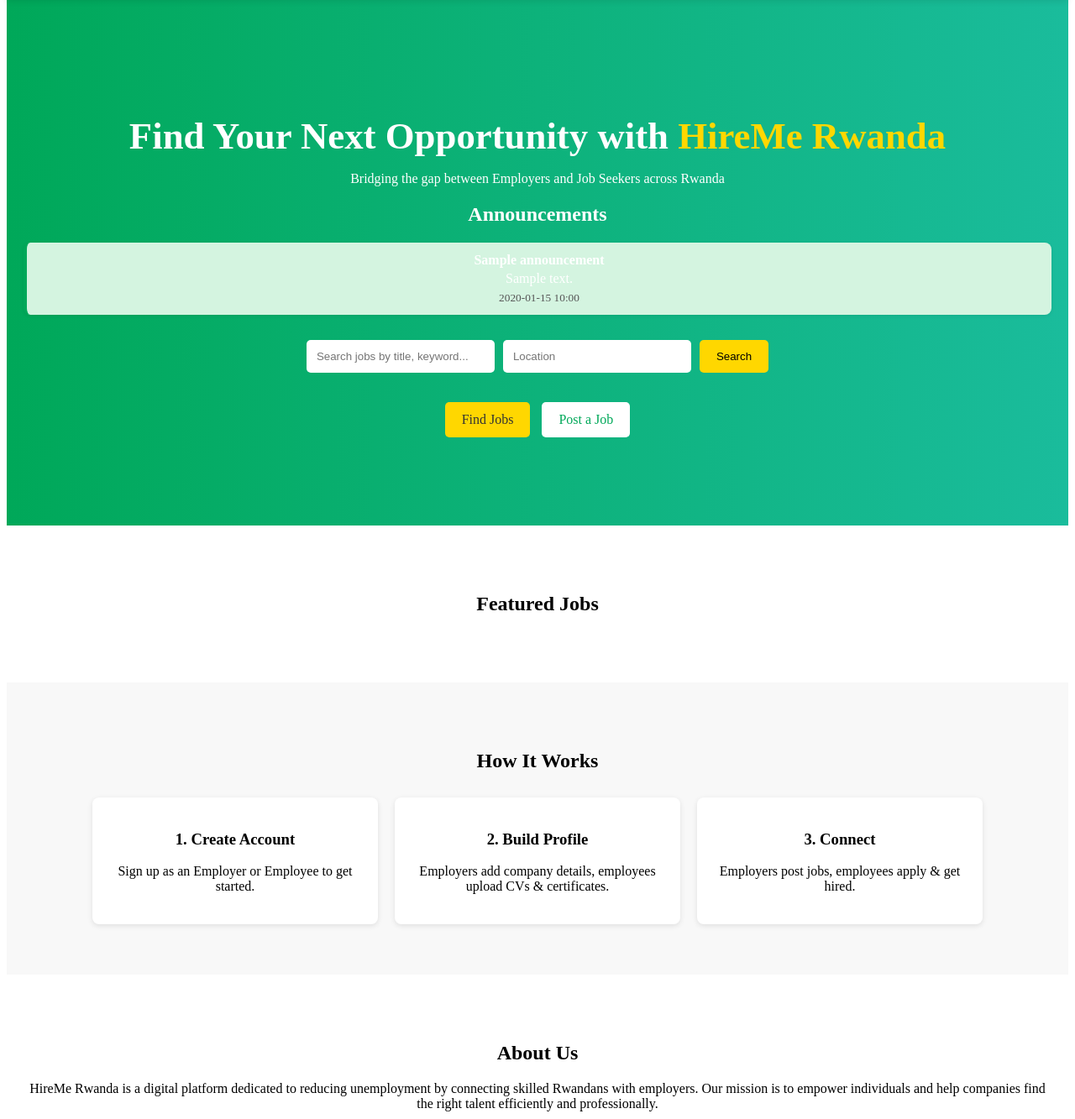
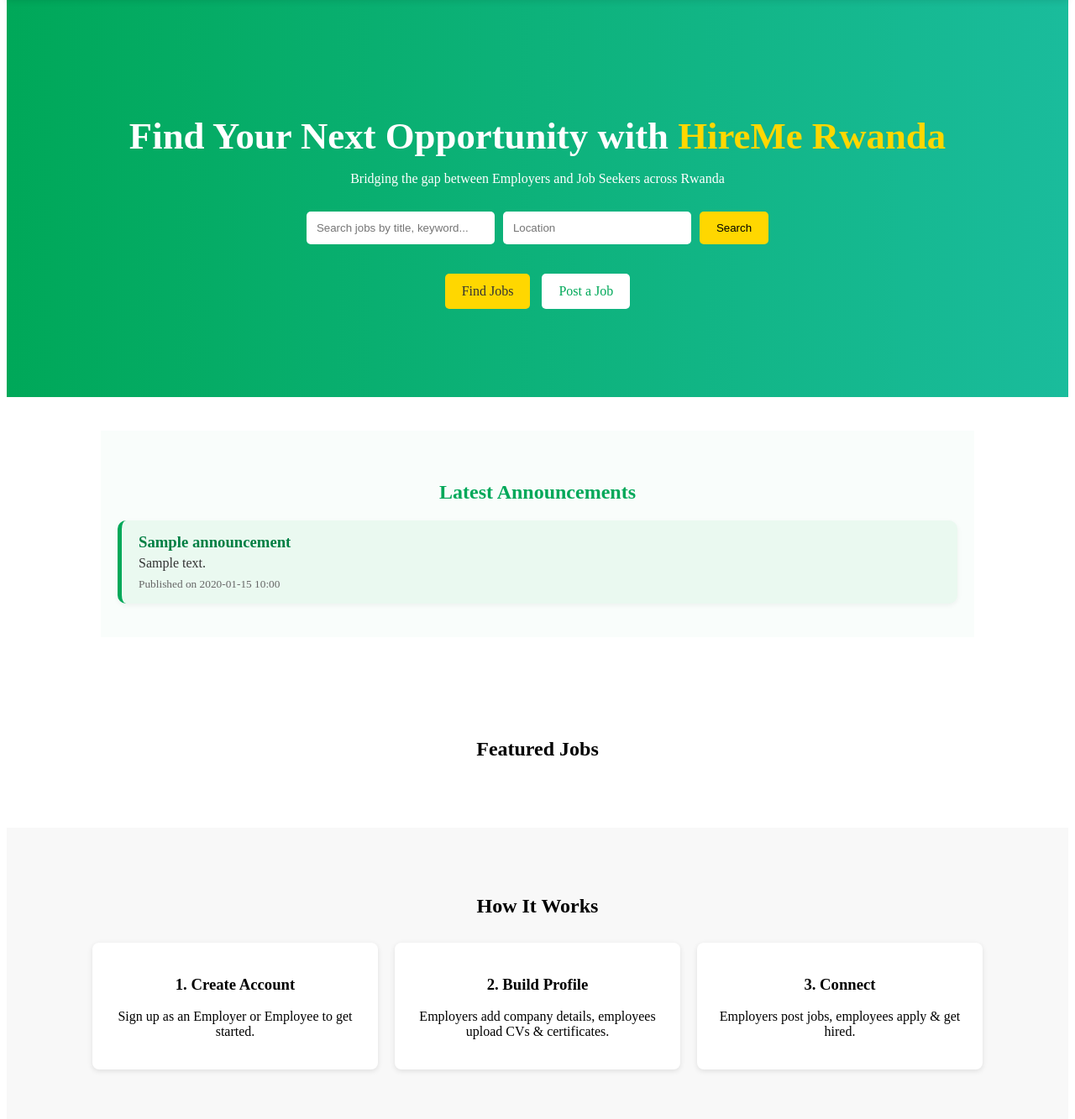
Before and after one commit to Niyonkuru-olivier/job_connect_rwanda, a Flask app: page / in a window 1280 px wide. Shown: the part 125-1458 px from the top of the page at 84% size. Run offline with Flask 3, Linux system fonts and the light colour scheme; tables that the repository leaves empty hold one stand-in row (values such as "Sample post").

Commit message:
I updated on my Announcments

```diff
--- a/templates/home.html
+++ b/templates/home.html
@@ -22,37 +22,6 @@
       <h1>Find Your Next Opportunity with <span class="brand">HireMe Rwanda</span></h1>
       <p>Bridging the gap between Employers and Job Seekers across Rwanda</p>
 
-      <section class="announcements">
-  <h2>Announcements</h2>
-  {% if announcements %}
-    {% for a in announcements %}
-      <div class="ann-card">
-        <strong>{{ a.title }}</strong>
-        <p>{{ a.content }}</p>
-        <small>{{ a.created_at.strftime('%Y-%m-%d %H:%M') }}</small>
-      </div>
-    {% endfor %}
-  {% else %}
-    <p>No announcements at this time.</p>
-  {% endif %}
-</section>
-
-<style>
-  .announcements { margin:20px 0; }
-  .ann-card {
-    background:#d4f4e0;  /* light green card */
-    border-left:4px solid #00a859;
-    padding:12px 16px;
-    border-radius:8px;
-    margin-bottom:10px;
-    box-shadow:0 1px 4px rgba(0,0,0,0.08);
-  }
-  .ann-card strong { display:block; font-size:16px; margin-bottom:4px; }
-  .ann-card p { margin:0 0 4px 0; }
-  .ann-card small { color:#555; }
-</style>
-
-
       <div class="search-bar">
         <input type="text" placeholder="Search jobs by title, keyword..." />
         <input type="text" placeholder="Location" />
@@ -64,6 +33,24 @@
         <a href="{{ url_for('register') }}?role=employer" class="btn secondary">Post a Job</a>
       </div>
     </div>
+  </section>
+
+  <!-- ✅ Announcements Section -->
+  <section class="announcements">
+    <h2>Latest Announcements</h2>
+    {% if announcements %}
+      <div class="ann-list">
+        {% for a in announcements %}
+          <div class="ann-card">
+            <h3>{{ a.title }}</h3>
+            <p>{{ a.content }}</p>
+            <small>Published on {{ a.created_at.strftime('%Y-%m-%d %H:%M') }}</small>
+          </div>
+        {% endfor %}
+      </div>
+    {% else %}
+      <p class="no-ann">No announcements at this time.</p>
+    {% endif %}
   </section>
 
   <!-- ✅ Featured Jobs -->
@@ -135,4 +122,54 @@
 
 </div>
 
+<!-- ✅ Clean Announcement Styling -->
+<style>
+  .announcements {
+    background: #f9fdfb;
+    padding: 40px 20px;
+    margin: 40px auto;
+    max-width: 1000px;
+    text-align: center;
+  }
+
+  .announcements h2 {
+    color: #00a859;
+    margin-bottom: 20px;
+  }
+
+  .ann-list {
+    display: flex;
+    flex-direction: column;
+    gap: 15px;
+  }
+
+  .ann-card {
+    background: #eaf9f0;
+    border-left: 5px solid #00a859;
+    padding: 15px 20px;
+    border-radius: 10px;
+    text-align: left;
+    box-shadow: 0 2px 6px rgba(0, 0, 0, 0.05);
+  }
+
+  .ann-card h3 {
+    margin: 0 0 5px;
+    color: #007f43;
+  }
+
+  .ann-card p {
+    margin: 0 0 6px;
+    color: #333;
+  }
+
+  .ann-card small {
+    color: #666;
+  }
+
+  .no-ann {
+    color: #777;
+    font-style: italic;
+  }
+</style>
+
 {% endblock %}
```
Also changed, not shown: templates/employee/dashboard.html (+142 -17 lines), templates/employer/dashboard.html (+69 -6 lines).
